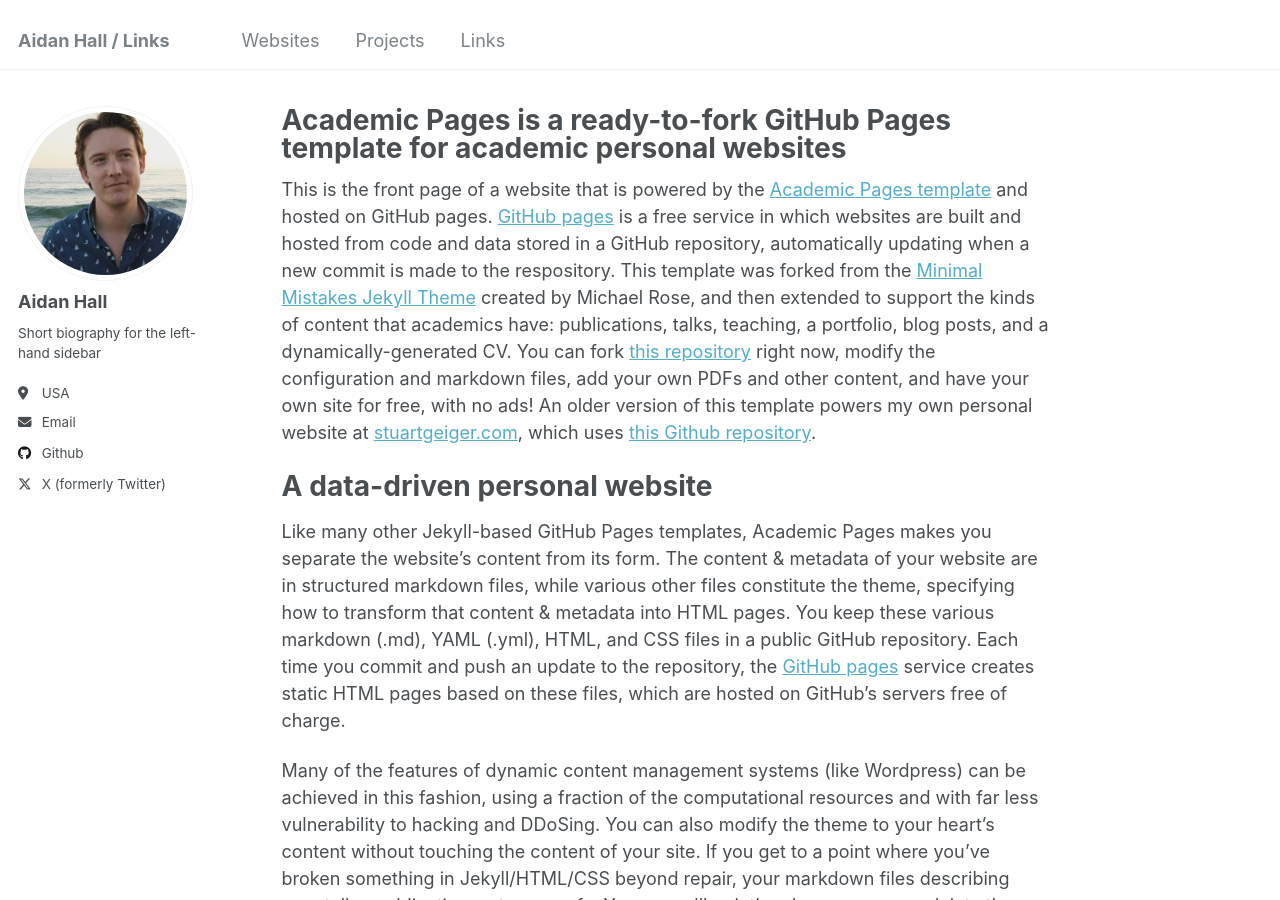
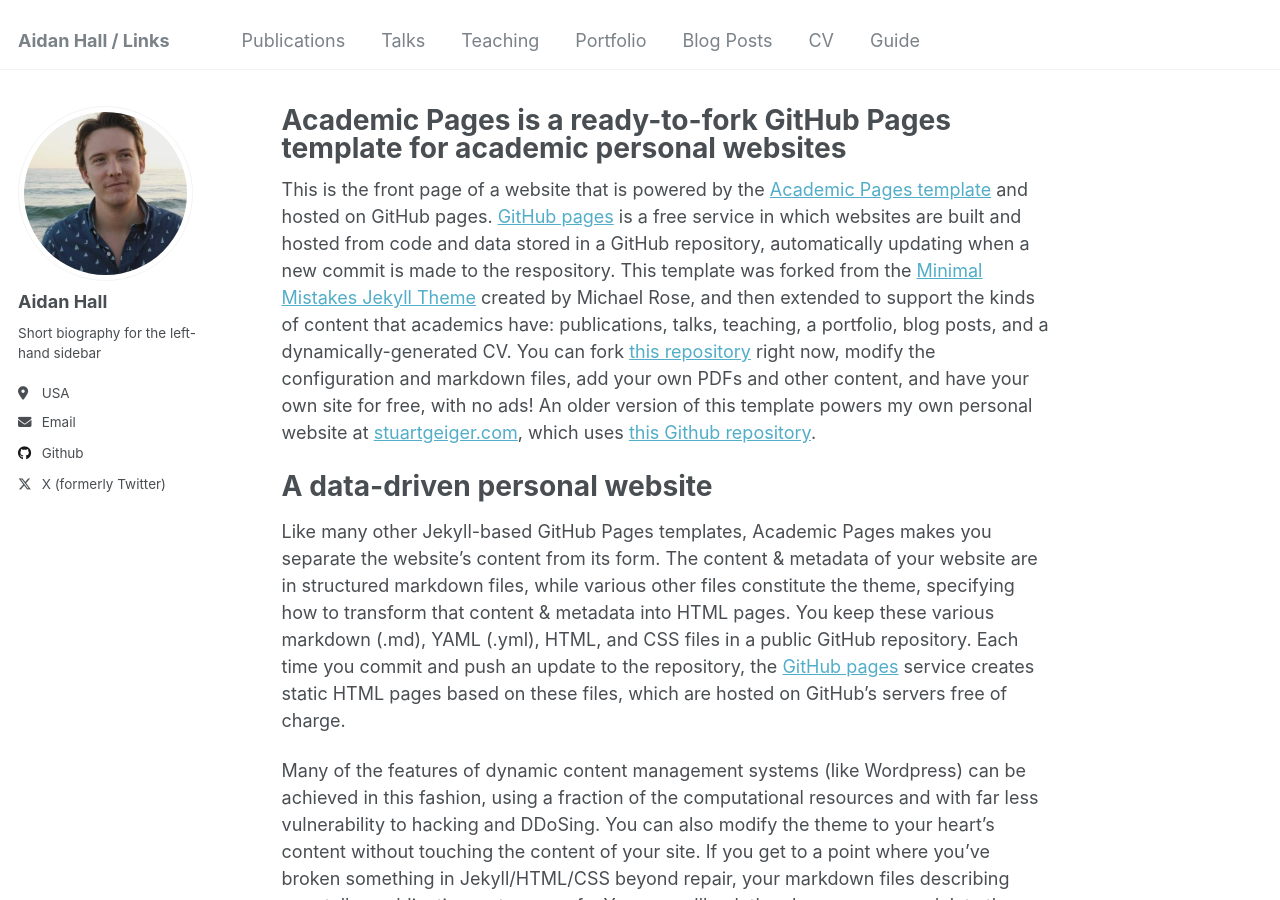
Before and after one commit to aidanhall21/aidanhall21.github.io, a Jekyll site: the page built from _pages/about.md, in a window 1280 px wide and 900 px high. Built offline with Jekyll 4.4.1, drawn with Linux system fonts in a browser that asks for light colours.

Commit message:
talk test

```diff
--- a/_config.yml
+++ b/_config.yml
@@ -21,7 +21,7 @@ repository               : "academicpages/academicpages.github.io"
 #               Additional customization can be done by editing /_includes/author-profile.html
 author:
   # Biographic information
-  avatar           : "profile.jpeg"
+  avatar           : "profile.png"
   name             : "Aidan Hall"
   pronouns         : # example: "she/her"
   bio              : "Short biography for the left-hand sidebar"
--- a/_data/navigation.yml
+++ b/_data/navigation.yml
@@ -5,11 +5,23 @@
 # prevent it from being included in the site.
 
 main:
-  - title: "Websites"
-    url: /sites/
+  - title: "Publications"
+    url: /publications/
 
-  - title: "Projects"
-    url: /projects/
+  - title: "Talks"
+    url: /talks/
 
-  - title: "Links"
-    url: /links/
+  - title: "Teaching"
+    url: /teaching/
+
+  - title: "Portfolio"
+    url: /portfolio/
+
+  - title: "Blog Posts"
+    url: /year-archive/
+
+  - title: "CV"
+    url: /cv/
+
+  - title: "Guide"
+    url: /markdown/
```
Also changed, not shown: images/profile.jpeg (deleted), images/profile.png, 1 other file.
